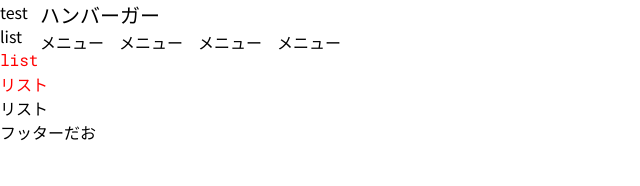
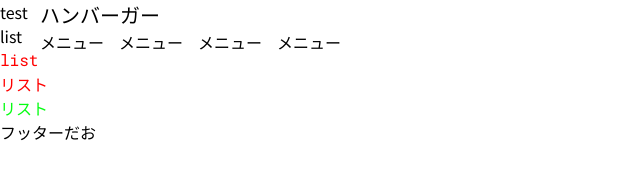
Before and after one commit to tsubokura-shuhei/next-v14-template_ver02, a Next.js app: page / in a window 1280 px wide. Shown: the top 186 px of the page, without its empty margins (0-640 px from the left). Built offline with nearby package versions, Linux system fonts and the light colour scheme.

Commit message:
file fix

```diff
--- a/next.config.mjs
+++ b/next.config.mjs
@@ -1,7 +1,8 @@
 /** @type {import('next').NextConfig} */
 const nextConfig = {
-  basePath: "",
-  output: 'export',
+  //(公開用パス) basePath: "/test2", //パスを指定（例：https://limeokapi95.sakura.ne.jp/test2/）
+  basePath: "", //（ローカル用パス）
+  output: "export",
   trailingSlash: true,
 };
 
--- a/package.json
+++ b/package.json
@@ -2,12 +2,14 @@
   "name": "my-app",
   "version": "0.1.0",
   "private": true,
+  "homepage": "./",
   "scripts": {
     "dev": "next dev",
     "build": "next build",
     "start": "next start",
     "preview": "serve out",
-    "lint": "next lint"
+    "lint": "next lint",
+    "serve": "serve ./out"
   },
   "dependencies": {
     "next": "14.2.15",
@@ -23,6 +25,7 @@
     "postcss": "^8",
     "ress": "^5.0.2",
     "sass": "^1.80.3",
+    "serve": "^14.2.4",
     "tailwindcss": "^3.4.1",
     "typescript": "^5"
   }
--- a/src/app/page.tsx
+++ b/src/app/page.tsx
@@ -1,5 +1,6 @@
 import { notoSansJP, roboto_mono } from "./fonts/fonts";
 import styles from "./styles/main.module.scss";
+import "./styles/test.scss";
 
 export default function Home() {
   return (
@@ -9,7 +10,7 @@ export default function Home() {
         <li className={notoSansJP.className}>list</li>
         <li className={`${styles.text_test} ${roboto_mono.className}`}>list</li>
         <li className={styles.text_test}>リスト</li>
-        <li>リスト</li>
+        <li className="test">リスト</li>
       </ul>
     </div>
   );
--- /dev/null
+++ b/src/app/styles/test.scss
@@ -0,0 +1,3 @@
+.test {
+  color: rgb(6, 253, 19);
+}
```
Also changed, not shown: 1 other file (tests, documents, lock files or other folders).
